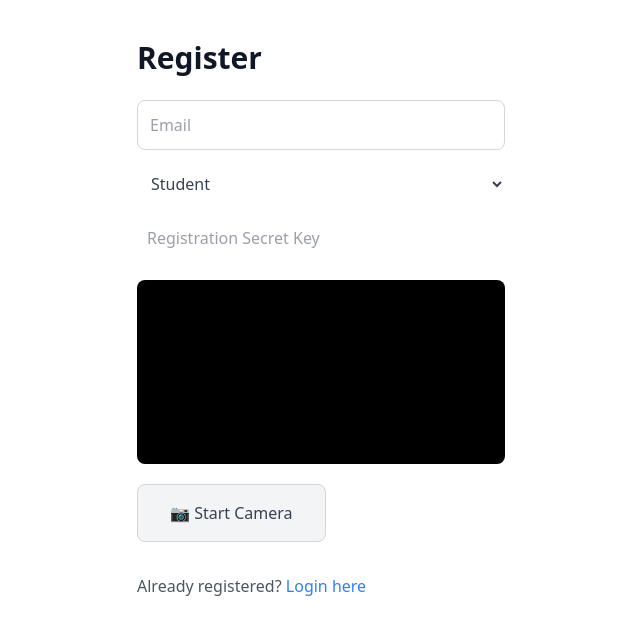
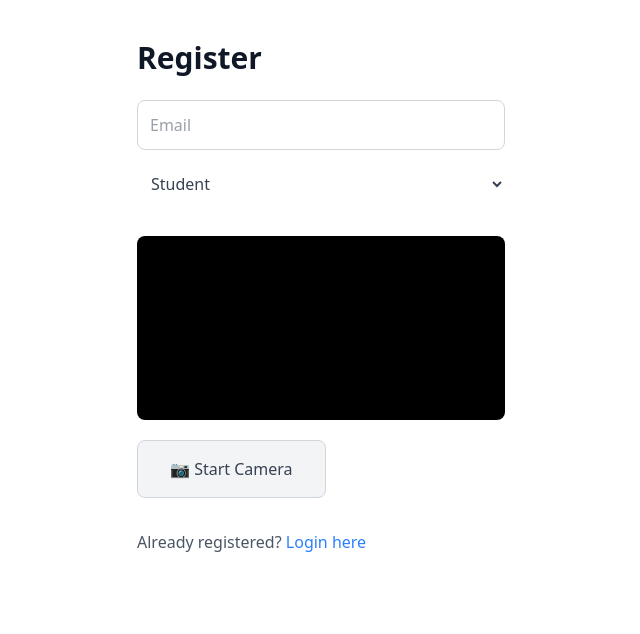
Before and after one commit to AryanMadkar/murph, a React (Vite) app in the folder frontend/: page /register in a window 1280 px wide. Shown: the top 634 px of the page, without its empty margins (319-959 px from the left). Built offline with nearby package versions, Linux system fonts and the light colour scheme; no server answers.

Commit message:
added the correct registration

```diff
--- a/frontend/src/pages/Register.jsx
+++ b/frontend/src/pages/Register.jsx
@@ -7,7 +7,6 @@ const API_URL = `${import.meta.env.VITE_API_URL}/api`;
 export default function Register() {
   const [email, setEmail] = useState("");
   const [role, setRole] = useState("student");
-  const [secretKey, setSecretKey] = useState("");
   const [loading, setLoading] = useState(false);
   const [message, setMessage] = useState("");
   const [cameraActive, setCameraActive] = useState(false);
@@ -49,7 +48,6 @@ export default function Register() {
       const formData = new FormData();
       formData.append("email", email);
       formData.append("role", role);
-      formData.append("secretKey", secretKey);
       formData.append("image", blob, "face.jpg");
 
       try {
@@ -58,7 +56,9 @@ export default function Register() {
           setMessage("✅ Registration successful! Redirecting...");
           localStorage.setItem("user", JSON.stringify(response.data.user));
           setTimeout(() => {
-            navigate(role === "teacher" ? "/teacher-dashboard" : "/student-dashboard");
+            navigate(
+              role === "teacher" ? "/teacher-dashboard" : "/student-dashboard",
+            );
           }, 1500);
         }
       } catch (err) {
@@ -95,18 +95,6 @@ export default function Register() {
           <option value="student">Student</option>
           <option value="teacher">Teacher</option>
         </select>
-
-        <input
-          type="password"
-          placeholder="Registration Secret Key"
-          value={secretKey}
-          onChange={(e) => setSecretKey(e.target.value)}
-          style={{
-            width: "100%",
-            padding: "10px",
-            fontSize: "16px",
-          }}
-        />
       </div>
 
       <div className="mb-5">
@@ -143,12 +131,13 @@ export default function Register() {
         </button>
       )}
 
-      {message && (
-        <p className="mt-5 font-bold text-gray-800">{message}</p>
-      )}
+      {message && <p className="mt-5 font-bold text-gray-800">{message}</p>}
 
       <p className="mt-8 text-gray-600">
-        Already registered? <a href="/login" className="text-blue-500 hover:underline">Login here</a>
+        Already registered?{" "}
+        <a href="/login" className="text-blue-500 hover:underline">
+          Login here
+        </a>
       </p>
     </div>
   );
```
Also changed, not shown: 1 other file (tests, documents, lock files or other folders).
